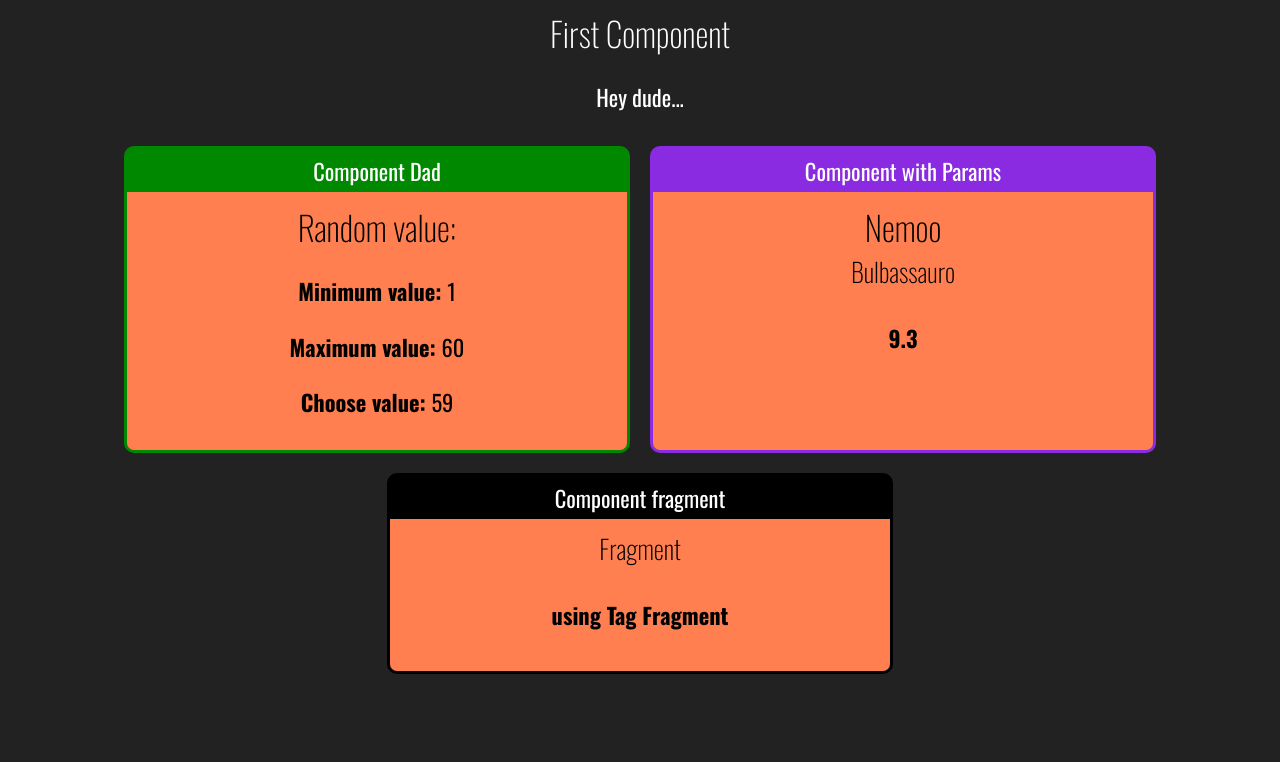
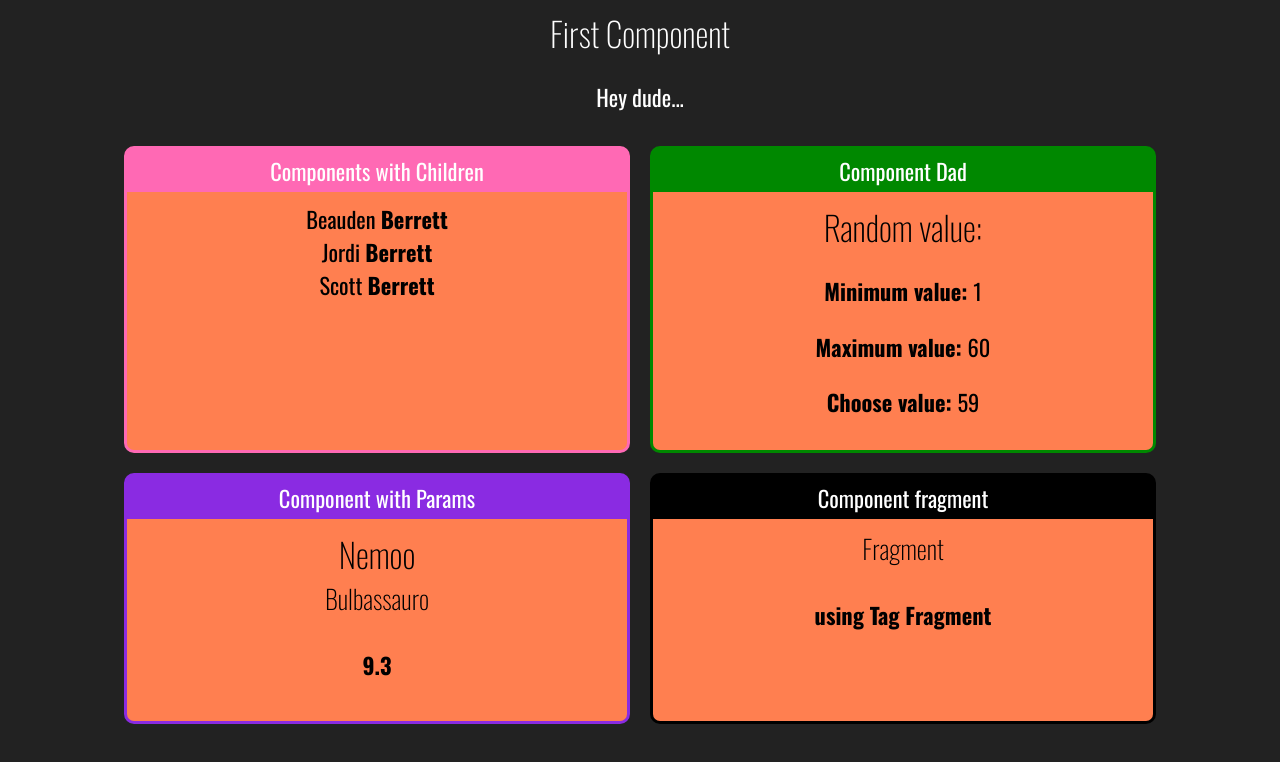
Before and after one commit to alexandresoueu/react-redux-fundamentals, a React (Create React App) app in the folder fundamentus-react/: page / in a window 1280 px wide. Shown: the top 762 px of the page. Built offline with nearby package versions, Linux system fonts and the light colour scheme.

Commit message:
working with children in a component

```diff
--- a/fundamentus-react/src/App.js
+++ b/fundamentus-react/src/App.js
@@ -5,6 +5,7 @@ import ComponentWithParams from './components/basics/ComponentWithParams'
 import Random from './components/basics/Random'
 import Card from './components/layout/Card'
 import FragmentComponent from './components/basics/FragmentComponent'
+import Family from './components/basics/Family'
 
 import './App.css'
 
@@ -13,6 +14,9 @@ function App(props) {
     <div className="app">
       <FirstComponent />
       <div className="cards">
+        <Card title="Components with Children" color="#FF69B4">
+          <Family surname="Berrett" />
+        </Card>
         <Card title="Component Dad" color="#080">
           <Random min={1} max={60} />
         </Card>
--- /dev/null
+++ b/fundamentus-react/src/components/basics/Family.js
@@ -0,0 +1,13 @@
+import React from 'react'
+import MembersFamily from './MembersFamily'
+function Family(props) {
+  return (
+    <span>
+      <MembersFamily name="Beauden" {...props} />
+      <MembersFamily name="Jordi" {...props} />
+      <MembersFamily name="Scott" {...props} />
+    </span>
+  )
+}
+
+export default Family
--- /dev/null
+++ b/fundamentus-react/src/components/basics/MembersFamily.js
@@ -0,0 +1,11 @@
+import React from 'react'
+
+function MembersFamily(props) {
+  return (
+    <div>
+      {props.name} <strong>{props.surname}</strong>
+    </div>
+  )
+}
+
+export default MembersFamily
```
